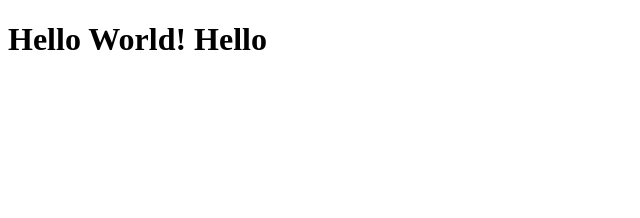
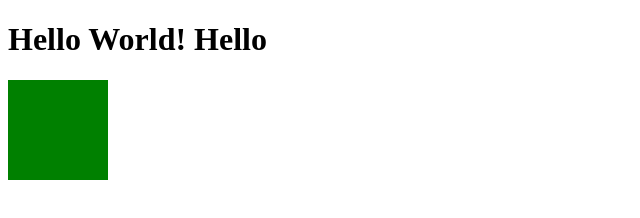
Before and after one commit to toledoal/sass_2017, a website: page src/index.pug in a window 1280 px wide. Shown: the whole page, without its empty margins (0-640 px from the left). Drawn offline with nearby package versions, Linux system fonts and the light colour scheme; files that its build step writes are made by us from their sources.

Commit message:
Test Update

```diff
--- a/src/index.pug
+++ b/src/index.pug
@@ -11,3 +11,5 @@ html
         .node-parent
             .node-child
                     h1 Hello World! Hello
+    div.flex
+      div(style="background-color:green; width:100px; height:100px")
```
Also changed, not shown: dist/index.html.
